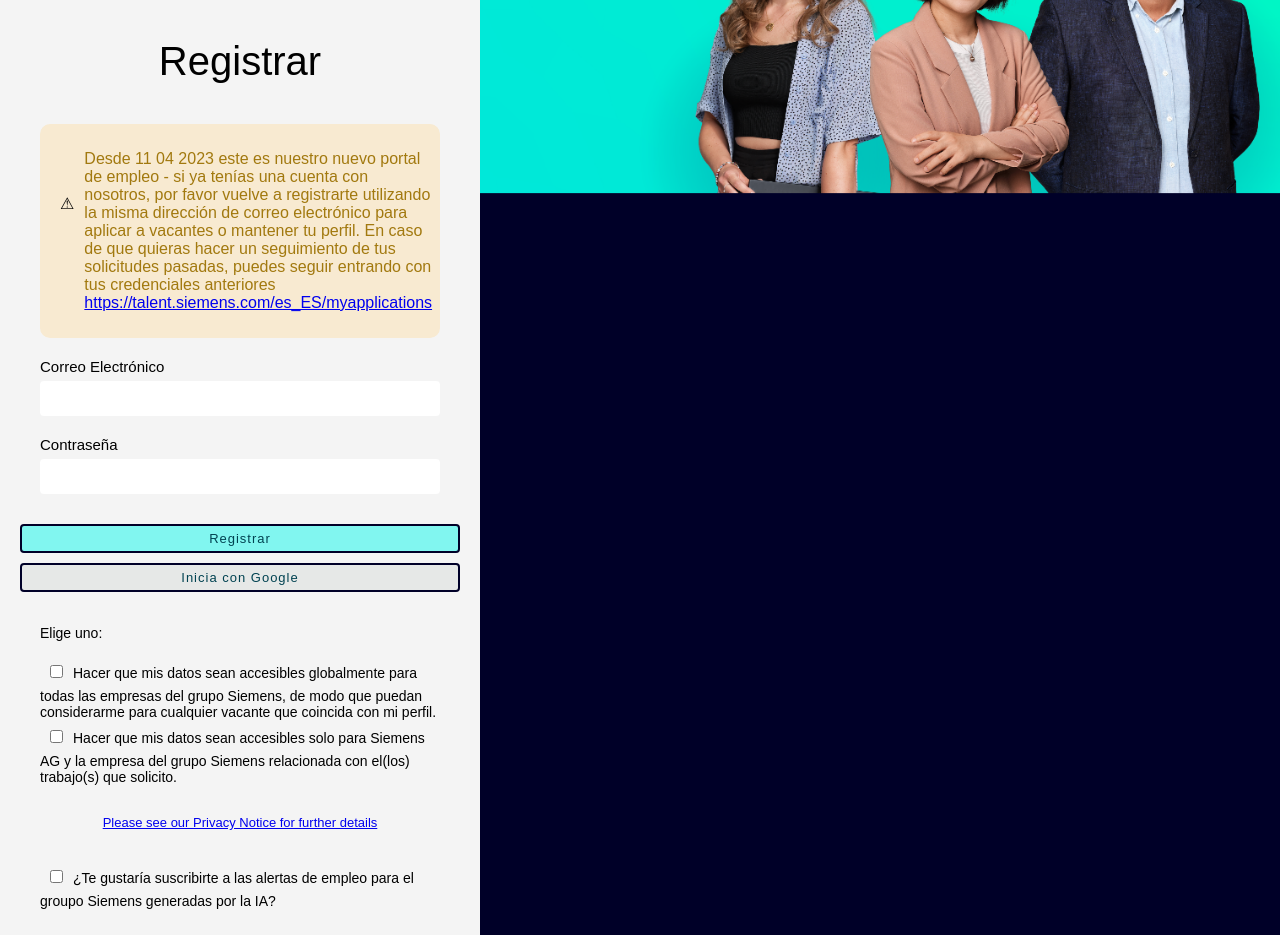
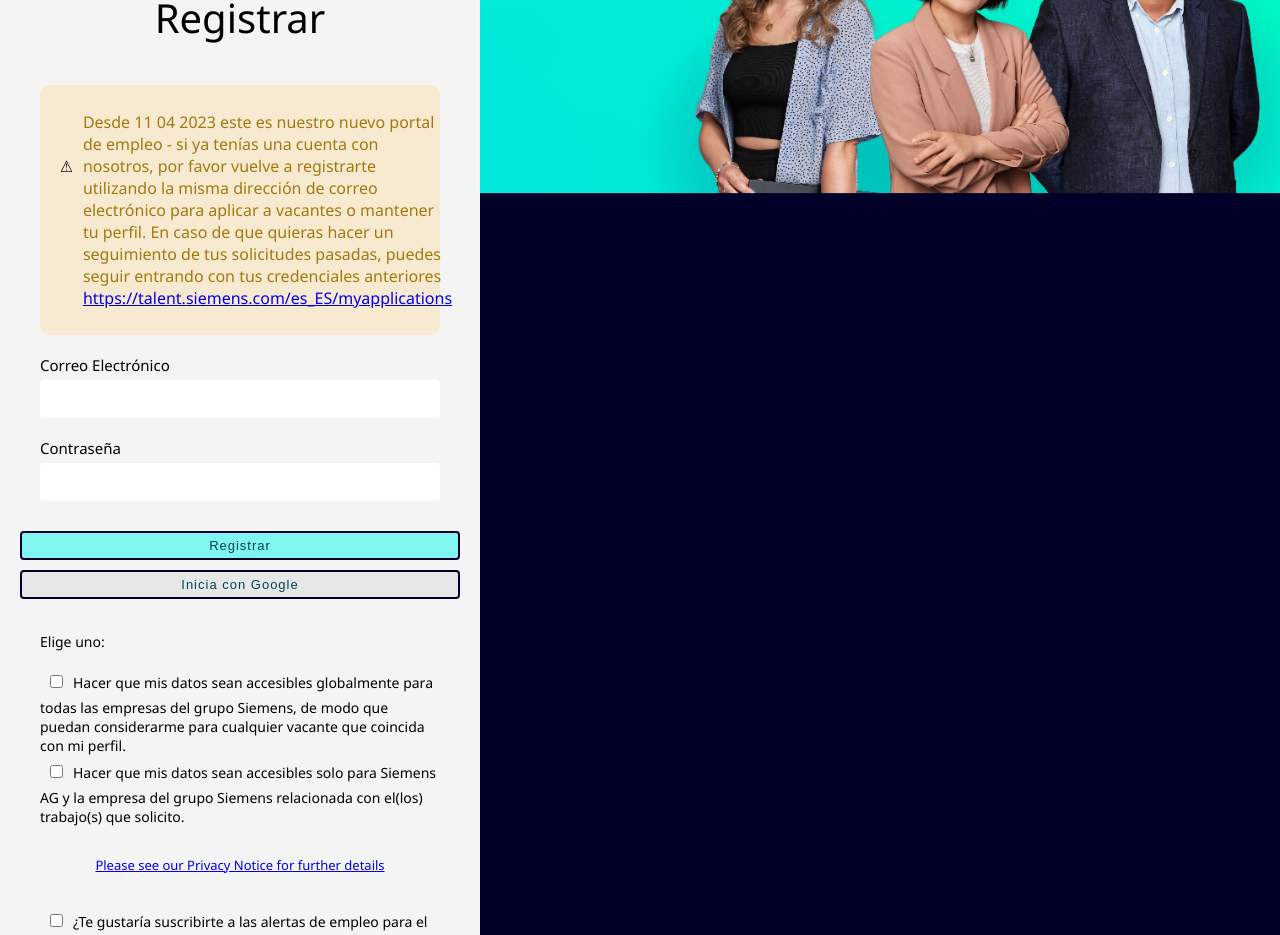
Before and after one commit to PaolaOtamendi/Siemens_project, a React (Vite) app: page /login in a window 1280 px wide. Shown: the part 220-1155 px from the top of the page. Built offline with nearby package versions, Linux system fonts and the light colour scheme.

Commit message:
feat cambios css footer

```diff
--- a/src/pages/loginp.css
+++ b/src/pages/loginp.css
@@ -11,7 +11,6 @@ body {
     display: flex;
     flex-direction: row;
     align-items: center;
-/*     height: 90vh; */
     background-color: #f4f4f4;
 }
 
@@ -20,7 +19,6 @@ body {
     top: 0;
     width: 100%;
     background-color: #fff;
-/*     z-index: 1001; */
 }
 
 .container-sesion {
@@ -39,7 +37,7 @@ body {
     margin-left: 20px;
     padding: 10px;
     border-radius: 10px;
-    font-family: Arial, Helvetica, sans-serif;
+    font-family:'Segoe UI', Tahoma, Geneva, Verdana, sans-serif;
 }
 
 .icon {
@@ -53,7 +51,7 @@ body {
 }
 
 .titlesesion {
-    font-family: Arial, Helvetica, sans-serif;
+    font-family:'Segoe UI', Tahoma, Geneva, Verdana, sans-serif;
     font-size: 40px;
     text-align: center;
 }
@@ -79,13 +77,13 @@ body {
 
 
 .input-label {
-    font-family: Arial, Helvetica, sans-serif;
+    font-family:'Segoe UI', Tahoma, Geneva, Verdana, sans-serif;
     font-size: 15px;
 }
 
 input[type="email"],
 input[type="password"] {
-    font-family: Arial, Helvetica, sans-serif;
+    font-family: 'Segoe UI', Tahoma, Geneva, Verdana, sans-serif;
     width: 100%;
     padding: 10px;
     margin-top: 5px;
@@ -125,7 +123,7 @@ input[type="password"]:hover {
 }
 
 .selected {
-    font-family: Arial, Helvetica, sans-serif;
+    font-family: 'Segoe UI', Tahoma, Geneva, Verdana, sans-serif;
     font-size: 14px;
     margin: 15px;
     width: 400px;
@@ -138,7 +136,7 @@ input[type="password"]:hover {
 }
 
 .politica-privacidad {
-    font-family: Arial, Helvetica, sans-serif;
+    font-family: 'Segoe UI', Tahoma, Geneva, Verdana, sans-serif;
     font-size: 13px;
     margin: 15px;
     text-align: center;
@@ -147,7 +145,7 @@ input[type="password"]:hover {
 }
 
 .final-text {
-    font-family: Arial, Helvetica, sans-serif;
+    font-family: 'Segoe UI', Tahoma, Geneva, Verdana, sans-serif;
     font-size: 15px;
     color:#007993;
     cursor: pointer;
@@ -155,3 +153,7 @@ input[type="password"]:hover {
     margin-top: 25px;
     text-align: center;
 }
+
+.footer-container {
+    font-family: 'Segoe UI', Tahoma, Geneva, Verdana, sans-serif;
+}
```
Also changed, not shown: src/pages/Loginp.jsx (+8 -8 lines), src/servicios/registroGoogle.js (deleted, +0 -8 lines).
